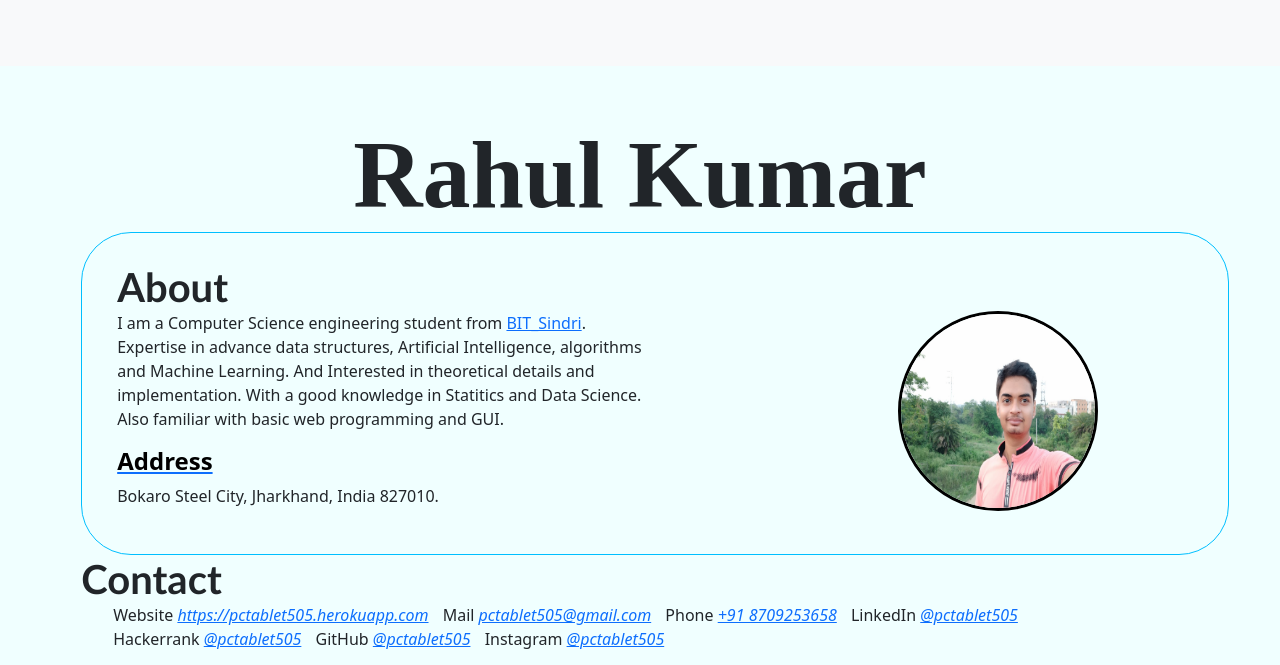
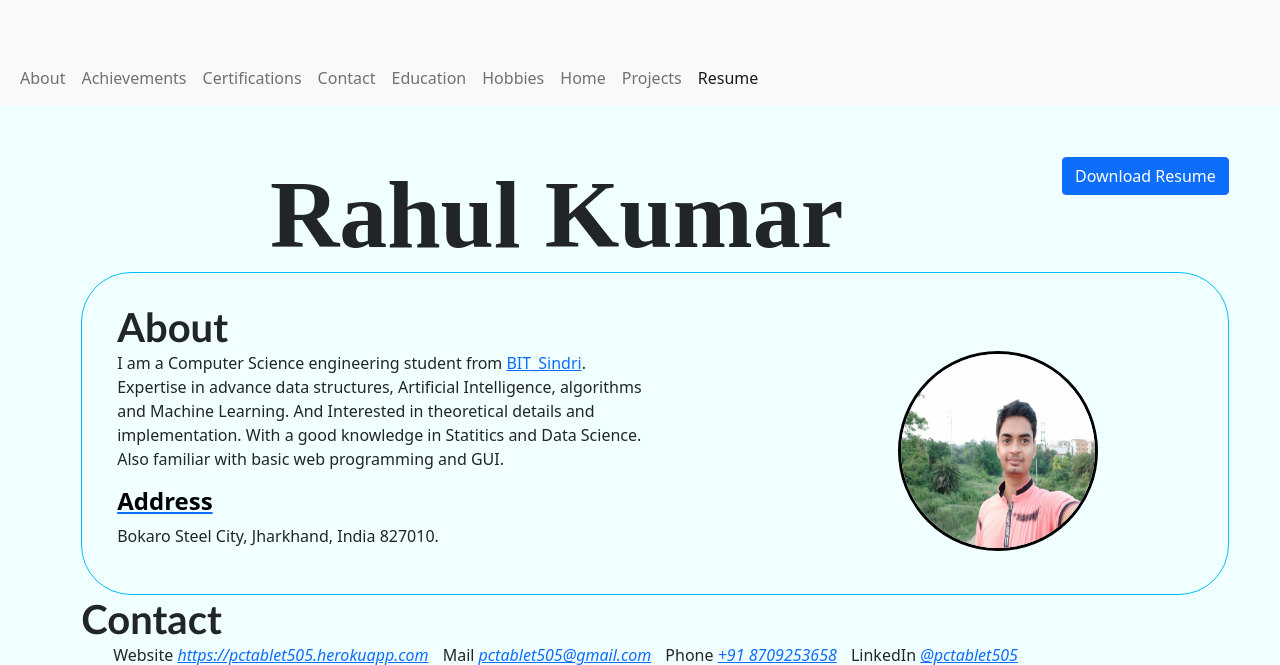
Before and after one commit to pctablet505/homepage, a Flask app: page /resume in a window 1280 px wide. Shown: the top 665 px of the page. Run offline with Flask 2, Linux system fonts and the light colour scheme; some libraries are stand-ins or nearby versions.

Commit message:
rollback

```diff
--- a/application.py
+++ b/application.py
@@ -60,5 +60,5 @@
 @app.route('/resume')
 def resume():
     hobbies = ['Digital Arts', 'Tabla Playing']
-    return render_template('resume.html',  skills=skills, projects=projects_list, contacts=contacts,
+    return render_template('resume.html', routes=routes, skills=skills, projects=projects_list, contacts=contacts,
                            achievements=achievements_list, hobbies=hobbies, certificates=certificates)
--- a/templates/resume.html
+++ b/templates/resume.html
@@ -4,10 +4,10 @@
 {% endblock %}
 
 {% block main %}
-<!-- <button id="download" onclick="window.open('{{ url_for('static', filename='resume.pdf') }}','_blank')"
+<button id="download" onclick="window.open('{{ url_for('static', filename='resume.pdf') }}','_blank')"
     class="btn btn-primary">
     Download Resume
-</button> -->
+</button>
 <h1 style="font-size: 1in; font-family: Bahnschrift">Rahul Kumar</h1>
 <div class="resume content">
     <h1>About</h1>
```
Also changed, not shown: 1 other file.
